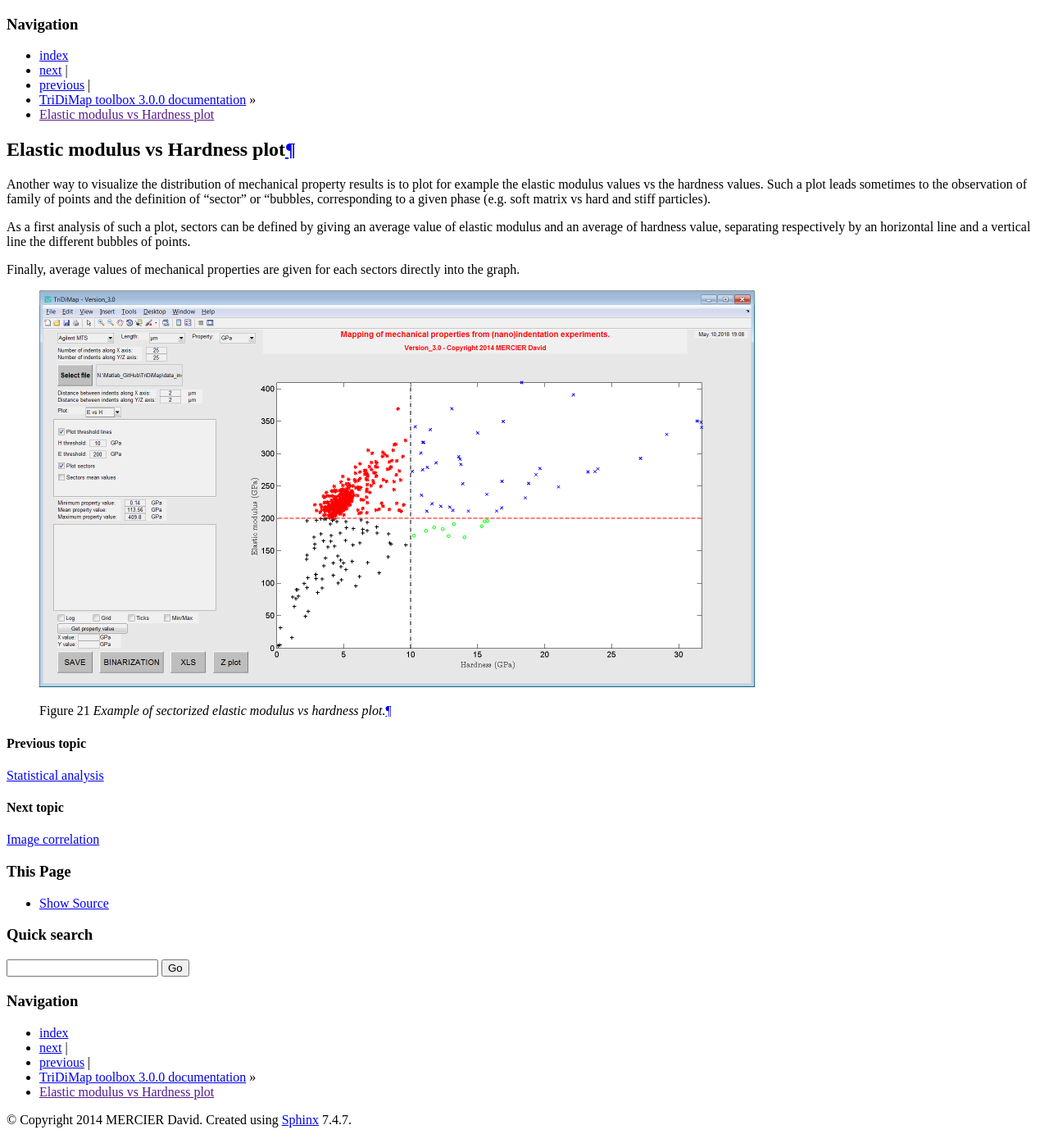
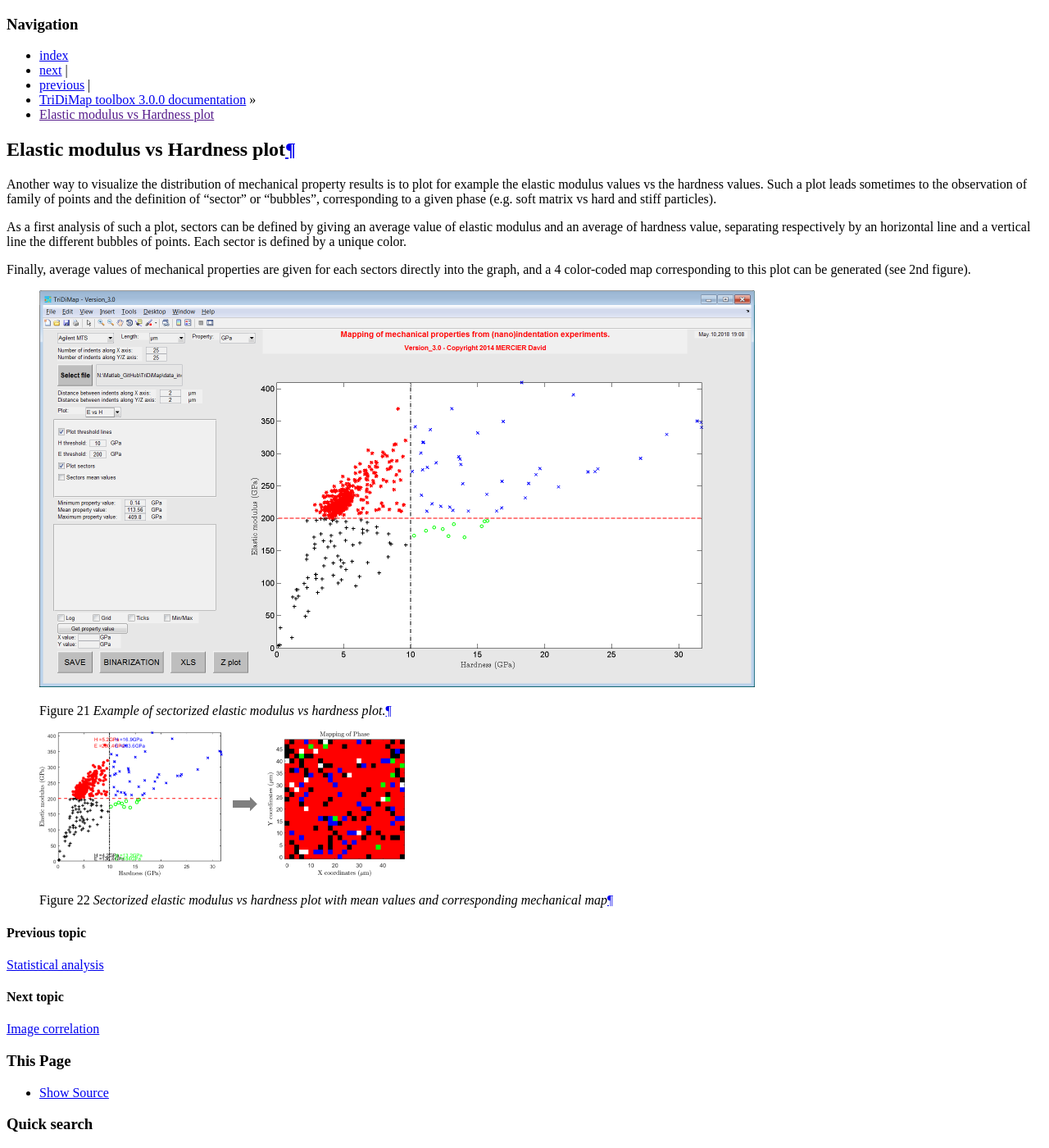
Before and after one commit to DavidMercier/TriDiMap, a Sphinx documentation site: the page built from doc/E_H.rst, in a window 1280 px wide and 1400 px high. Shown: the whole window at 82% size. Built offline with Sphinx 7.4.7, drawn with Linux system fonts in a browser that asks for light colours; comment, search, counter and statistics services are not loaded.

Commit message:
updated doc with new pics

```diff
--- a/doc/E_H.rst
+++ b/doc/E_H.rst
@@ -5,16 +5,23 @@ Elastic modulus vs Hardness plot
 
 Another way to visualize the distribution of mechanical property results is to plot for example
 the elastic modulus values vs the hardness values. Such a plot leads sometimes to the observation of
-family of points and the definition of "sector" or "bubbles, corresponding to a given phase (e.g. soft matrix vs hard and stiff particles).
+family of points and the definition of "sector" or "bubbles", corresponding to a given phase (e.g. soft matrix vs hard and stiff particles).
 
 As a first analysis of such a plot, sectors can be defined by giving an average value of elastic modulus and
 an average of hardness value, separating respectively by an horizontal line and a vertical line the different bubbles of points.
+Each sector is defined by a unique color.
 
-Finally, average values of mechanical properties are given for each sectors directly into the graph.
-
+Finally, average values of mechanical properties are given for each sectors directly into the graph,
+and a 4 color-coded map corresponding to this plot can be generated (see 2nd figure).
 
 .. figure:: ./_pictures/MTS_example1_25x25_H_GUI_12.png
    :scale: 50 %
    :align: center
 
    *Example of sectorized elastic modulus vs hardness plot.*
+
+.. figure:: ./_pictures/sectorMap.png
+   :scale: 50 %
+   :align: center
+
+   *Sectorized elastic modulus vs hardness plot with mean values and corresponding mechanical map*
--- a/doc/map_options.rst
+++ b/doc/map_options.rst
@@ -15,7 +15,7 @@ Colormap
 ---------------------------
 
 It is possible to set another colormap into the GUI.
-But the default 'Jet' colormap from |matlab| is not divergent and obscure real patterns.
+But the default 'Jet' colormap from |matlab| is not divergent and obscures real patterns.
 Thus, it is difficult to distinguish the default line color styles.
 Many authors proposed to use divergent colormaps instead of default |matlab| colormaps [#Eddins]_, [#Moreland]_, [#MyCarta]_.
 
--- a/doc/mapping.rst
+++ b/doc/mapping.rst
@@ -15,6 +15,7 @@ in order to plot a consistent mechanical property map representative of the expe
 
 An indentation map is represented mathematically using a matrix of N columns by M rows. If positions of indentation tests are not known,
 it is required to know the pattern of indentation tests (line by line, snake shape, diagonals...).
+An example of a pattern is given `here <https://tridimap.readthedocs.io/en/latest/examples.html#>`_
 
 An example of 2D generated hardness map is given below. By default, a pixelized map is plotted.
 Each pixel represents an indentation test and the color of a pixel corresponds to the the intensity of the calculated mechanical property.
```
Also changed, not shown: doc/examples.rst (+12 -0 lines), doc/_pictures/MTS_indentationGrid.png (added), doc/_pictures/sectorMap.png (added).
